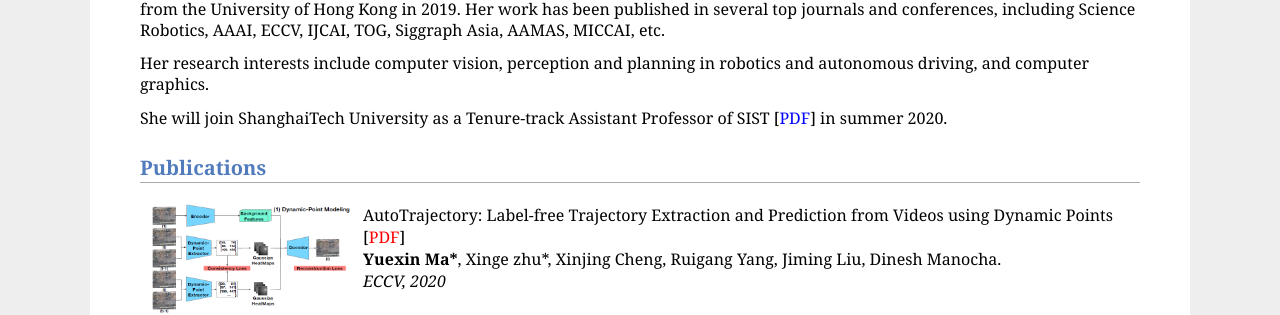
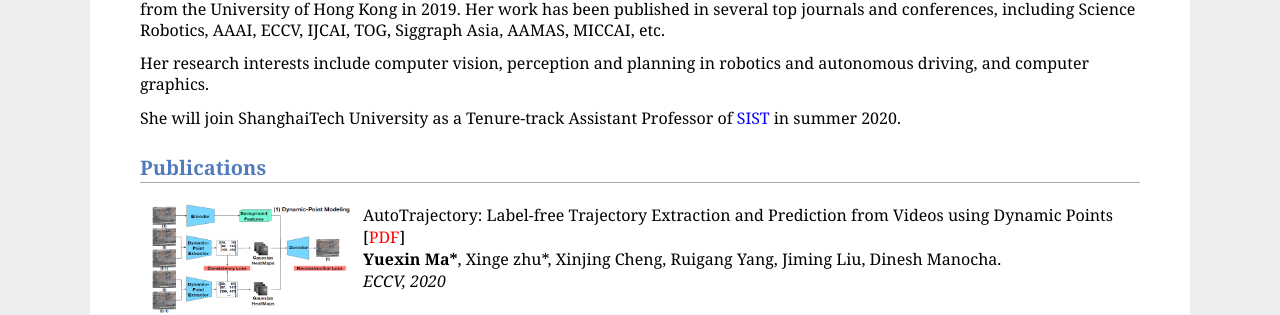
Before and after one commit to AshleyQTDS/AshleyQTDS.github.io, a Jekyll site: the page aboutme.html, which Jekyll copies as it is, in a window 1280 px wide and 900 px high. Shown: the part 415-730 px from the top of the window. Built offline with Jekyll 4.4.1, drawn with Linux system fonts in a browser that asks for light colours; a script that is not in the unit is left out.

Commit message:
Update aboutme.html

```diff
--- a/aboutme.html
+++ b/aboutme.html
@@ -95,7 +95,7 @@ function toggleBibtex(articleid) {
 </p>
 <p>Her research interests include computer vision, perception and planning in robotics and autonomous driving, and computer graphics.</p>
 
-<p>She will join ShanghaiTech University as a Tenure-track Assistant Professor of SIST [<a href="https://sist.shanghaitech.edu.cn/"><font color="blue">PDF</a></font>] in summer 2020. </p>
+<p>She will join ShanghaiTech University as a Tenure-track Assistant Professor of <a href="https://sist.shanghaitech.edu.cn/"><font color="blue">SIST</a></font> in summer 2020. </p>
 
 <!-- <p><font color="red">We are recruiting interns / full-time researchers in computer vision at SenseTime (Hong Kong or Shenzhen). If you are interested in, feel free to send your CV to my email.</font></p> -->
 
```
